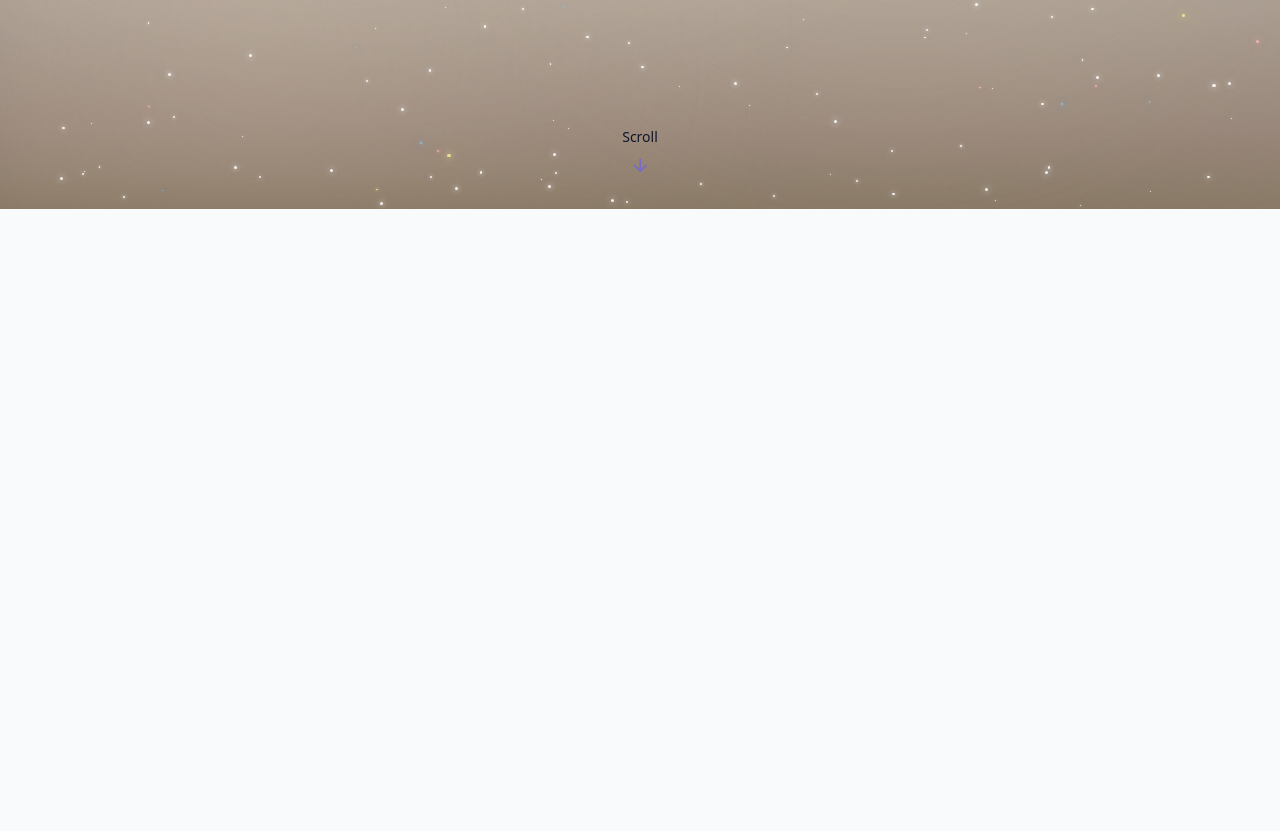
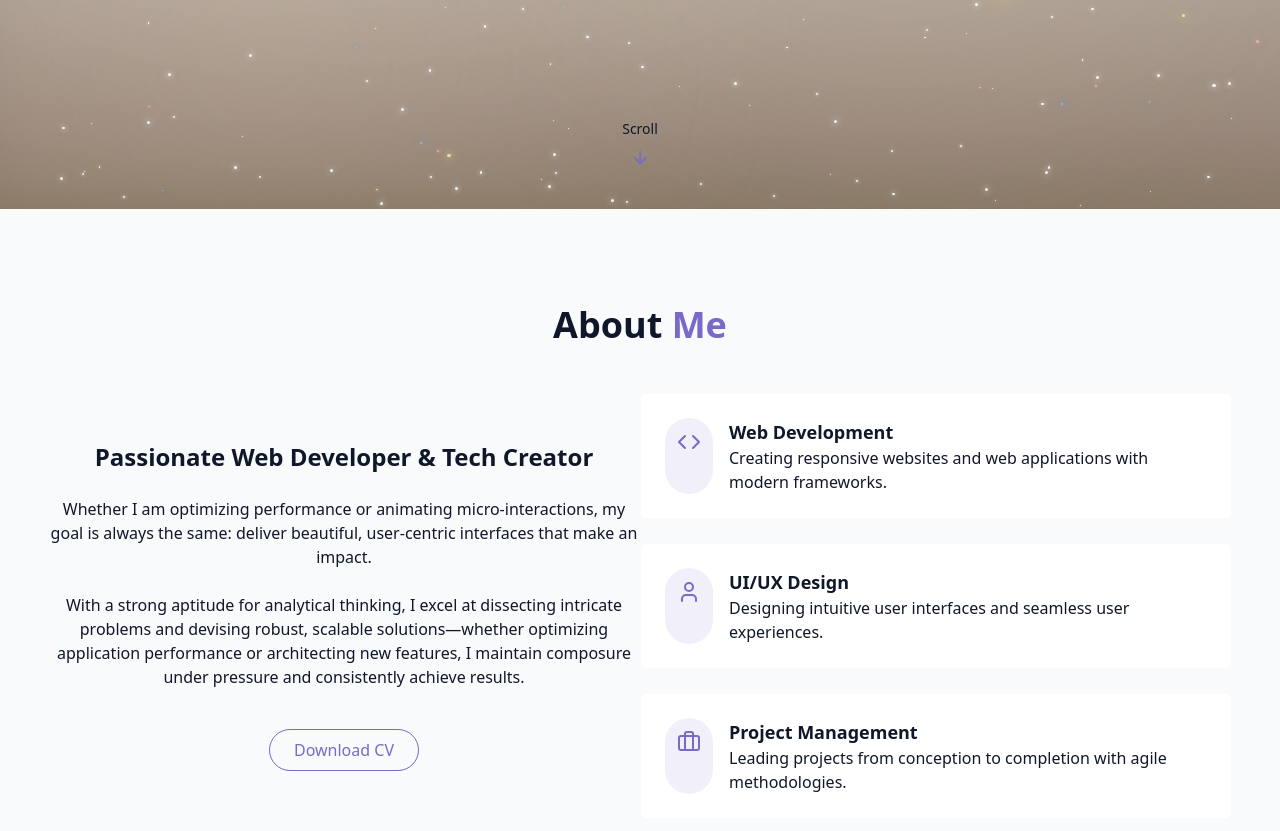
Before and after one commit to AryanManu544/Codeshowcase, a React (Vite) app in the folder Codeshowcase/: page / in a window 1280 px wide. Shown: the part 591-1422 px from the top of the page. Before the commit the page ends 800 px from the top, so only its background shows below. Built offline with nearby package versions, Linux system fonts and the light colour scheme.

Commit message:
added about me

```diff
--- /dev/null
+++ b/Codeshowcase/src/components/Aboutme.jsx
@@ -0,0 +1,83 @@
+import { Briefcase, Code, User } from "lucide-react"
+
+export const Aboutme = () => {
+    return (
+        <section id="about" className="py-24 px-4 relative">
+            {" "}
+            <div className="container mx-auto max-w-5xl">
+                <h2 className="text-3xl md:text-4xl font-bold mb-12 text-center">
+                    About <span className="text-primary"> Me </span>
+                </h2>
+
+                <div className="grid grid-cols-1 md:grid-cols-2 gaps-12 items-center">
+                    <div className="space-y-6">
+                        <h3 className="text-2xl font-semibold">Passionate Web Developer & Tech Creator</h3>
+                        <p className="text-muted-foreground">
+                            Whether I am optimizing performance or animating micro-interactions,
+                            my goal is always the same: deliver beautiful,
+                            user-centric interfaces that make an impact.
+                        </p>
+                        <p className="text-muted-foreground">
+                            With a strong aptitude for analytical thinking,
+                            I excel at dissecting intricate problems and devising robust,
+                            scalable solutions—whether optimizing application performance or architecting new features,
+                            I maintain composure under pressure and consistently achieve results.
+                        </p>
+
+                        <div className="flex flex-col sm:flex-row gap-4 pt-4 justify-center">
+                            <a href="" className="px-6 py-2 rounded-full border border-primary text-primary hover:bg-primary/10 transition-colors duration-300">
+                                Download CV
+                            </a>
+                        </div>
+                    </div>
+
+                    <div className="grid grid-cols-1 gap-6">
+                        <div className="gradient-border p-6 card-hover">
+                            <div className="flex item-start gap-4">
+                                <div className="p-3 rounded-full bg-primary/10">
+                                    <Code className="h-6 w-6 text-primary" />
+                                </div>
+                                <div className="text-left">
+                                    <h4 className="font-semibold text-lg">Web Development</h4>
+                                    <p className="text-muted-foreground">
+                                        Creating responsive websites and web applications with
+                                        modern frameworks.
+                                    </p>
+                                </div>
+                            </div>
+                        </div>
+                        <div className="gradient-border p-6 card-hover">
+                            <div className="flex item-start gap-4">
+                                <div className="p-3 rounded-full bg-primary/10">
+                                    <User className="h-6 w-6 text-primary" />
+                                </div>
+                                <div className="text-left">
+                                        <h4 className="font-semibold text-lg">UI/UX Design</h4>
+                                        <p className="text-muted-foreground">
+                                            Designing intuitive user interfaces and
+                                            seamless user experiences.
+                                        </p>
+                                </div>
+                            </div>
+                        </div>
+                        <div className="gradient-border p-6 card-hover">
+                            <div className="flex item-start gap-4">
+                                <div className="p-3 rounded-full bg-primary/10">
+                                    <Briefcase className="h-6 w-6 text-primary" />
+                                </div>
+                                <div className="text-left">
+                                        <h4 className="font-semibold text-lg">Project Management</h4>
+                                        <p className="text-muted-foreground">
+                                            Leading projects from conception to completion with
+                                            agile methodologies.
+                                        </p>
+                                </div>
+                            </div>
+                        </div>
+                    </div>
+                </div>
+            </div>
+        </section>
+
+    )
+}
--- a/Codeshowcase/src/pages/Home.jsx
+++ b/Codeshowcase/src/pages/Home.jsx
@@ -4,6 +4,7 @@ import { CosmicLightBackground } from "../components/CosmixLightBackground";
 import { useState, useEffect } from "react";
 import { Navbar } from "../components/Navbar";
 import { HeroSection } from "../components/HeroSection";
+import { Aboutme } from "../components/Aboutme";
 
 export const Home = () => {
   const [isDarkMode, setIsDarkMode] = useState(false);
@@ -37,7 +38,8 @@ export const Home = () => {
             <Navbar/>
             {/* Main Content */}
             <main>
-              <HeroSection/>
+            <HeroSection/>
+            <Aboutme/>
             </main>
             {/* Footer */}
         </div>
```
